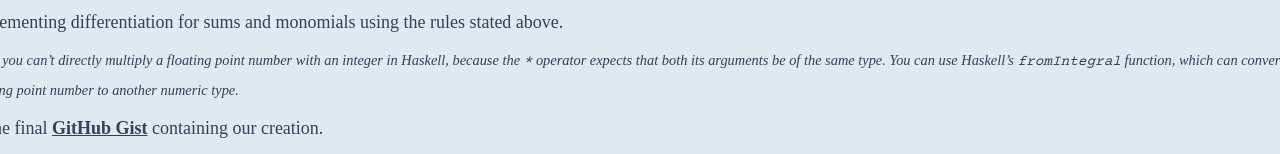
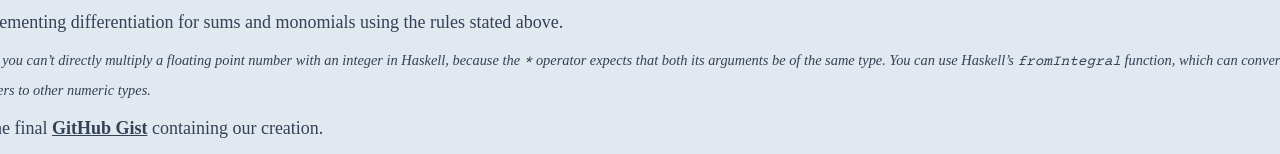
Before and after one commit to agarmu/website, an Astro site: page /posts/01-polynomials in a window 1280 px wide. Shown: the part 6258-6412 px from the top of the page. Built offline with nearby package versions, Linux system fonts and the light colour scheme; Astro itself is replaced by a stand-in of ours; some packages are replaced by stand-ins of ours.

Commit message:
fix: description of `fromIntegral`

```diff
--- a/src/pages/posts/01-polynomials.md
+++ b/src/pages/posts/01-polynomials.md
@@ -403,8 +403,8 @@ above.
 
 > Hint: you can't directly multiply a floating point number with an integer in
 > Haskell, because the `*` operator expects that both its arguments be of the
-> same type. You can use Haskell's `fromIntegral` function, which can convert a
-> floating point number to another numeric type.
+> same type. You can use Haskell's `fromIntegral` function, which can convert
+> integers to other numeric types.
 
 Here's the final
 [GitHub Gist](https://gist.github.com/agarmu/d28519dfec611d1b16c4e4cf0247e0e6)
```
